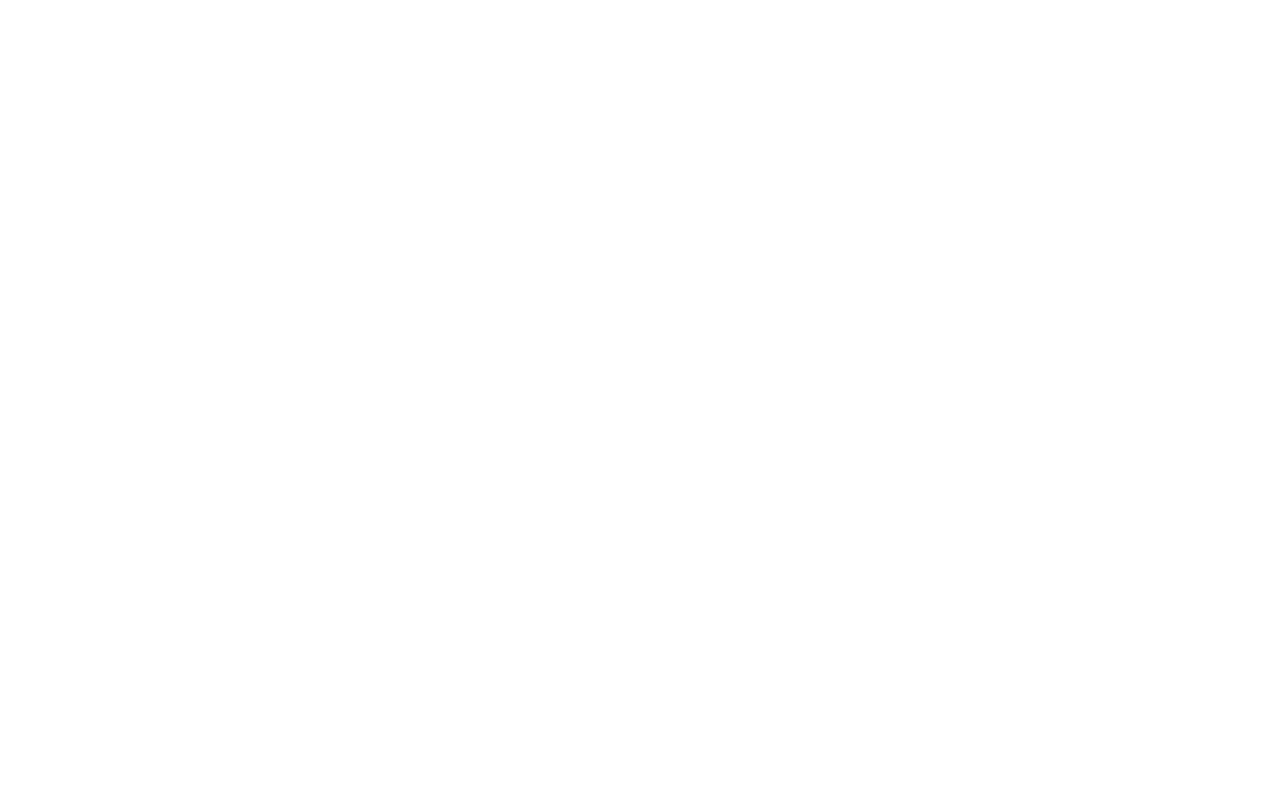
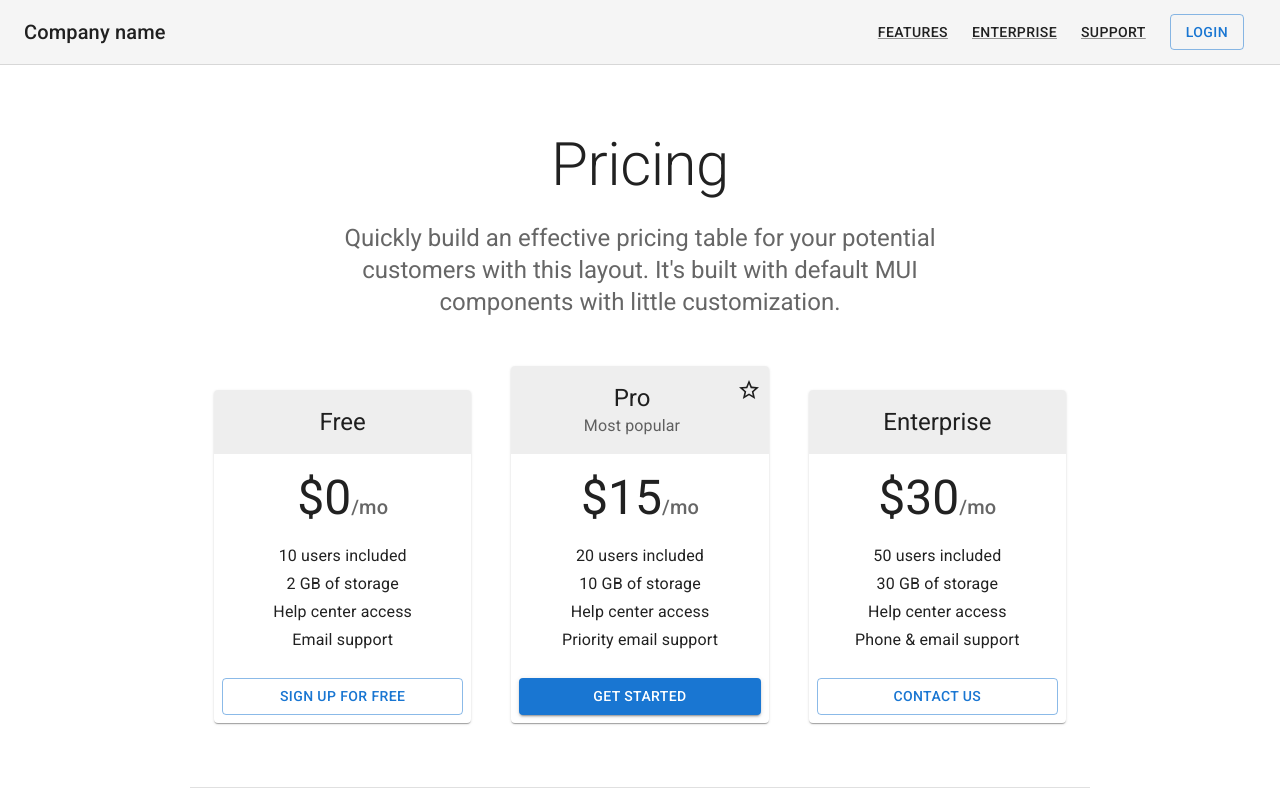
Before and after one commit to leobewater/youtube-react-recoil, a React (Create React App) app: page / in a window 1280 px wide. Shown: the top 800 px of the page. Built offline with nearby package versions, Linux system fonts and the light colour scheme; the HTML template or start-up script is replaced by a standard one.

Commit message:
add pricing component to app

```diff
--- a/src/App.tsx
+++ b/src/App.tsx
@@ -2,10 +2,12 @@
 import '@fontsource/roboto/400.css';
 import '@fontsource/roboto/500.css';
 import '@fontsource/roboto/700.css';
+import Pricing from './components/Pricing';
 
 function App() {
   return (
     <div>
+      <Pricing />
     </div>
   );
 }
```
